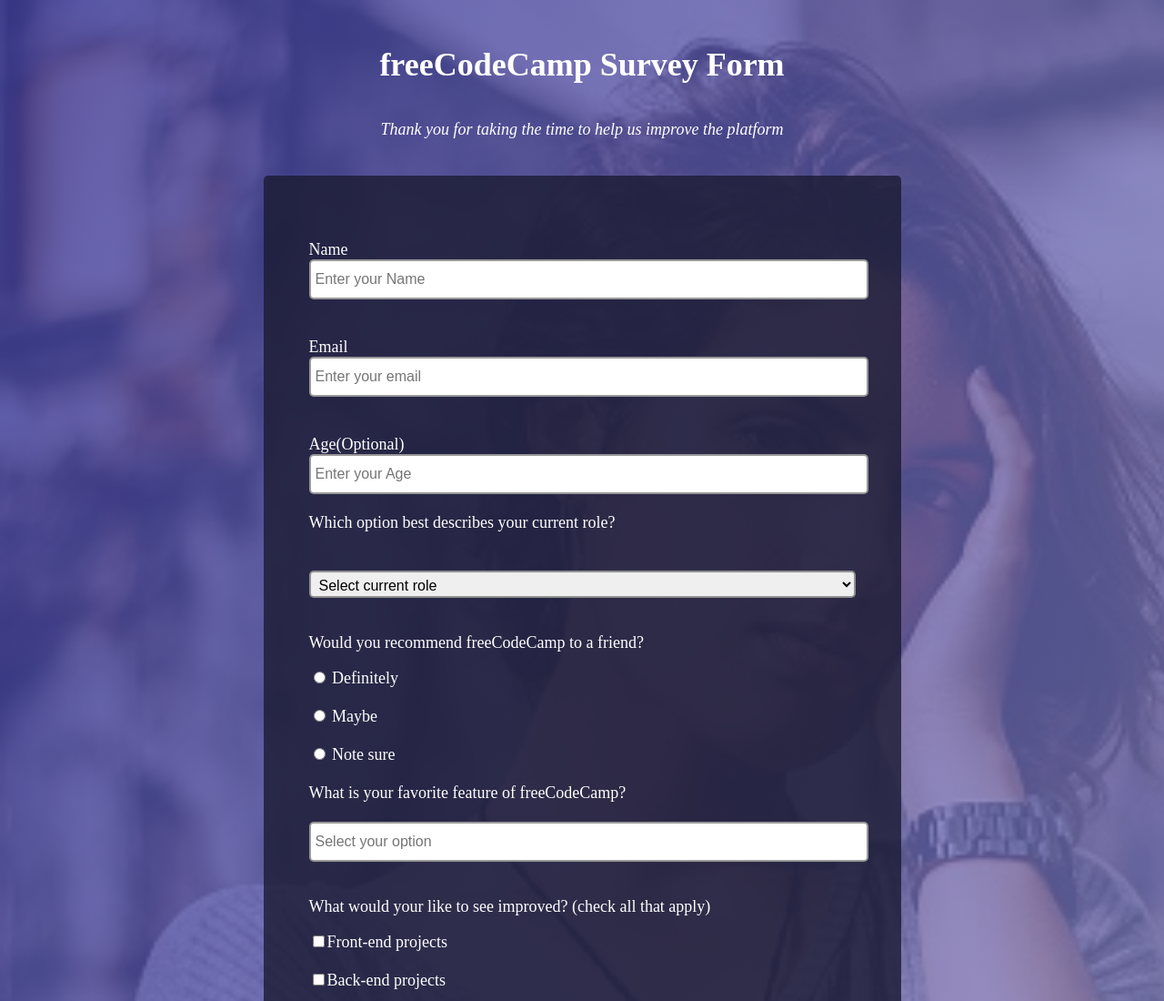
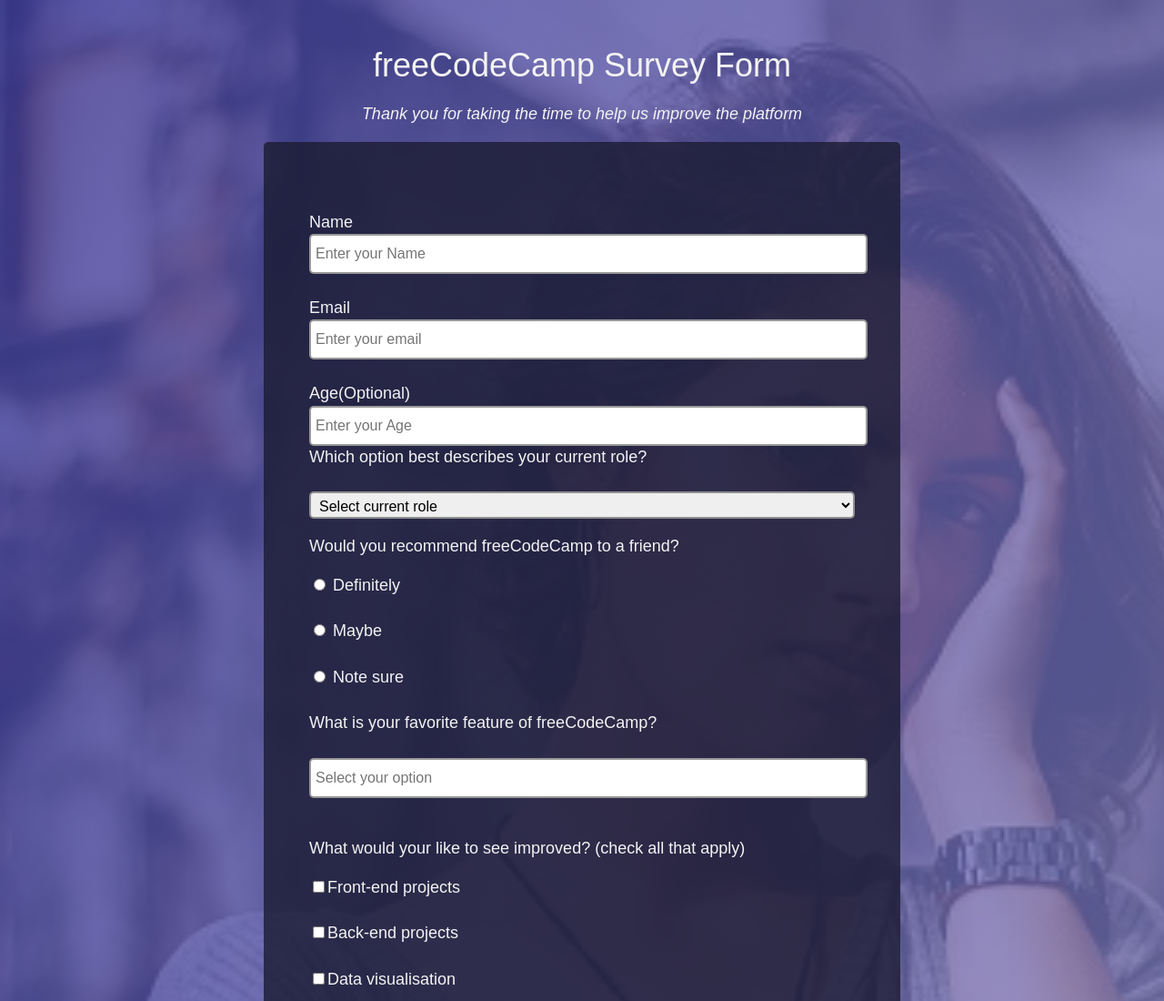
Before and after one commit to Nathanael-Lontsi/Survey-page, a plain HTML site: page index.html in a window 1280 px wide. Shown: the top 1100 px of the page at 91% size. Drawn offline with Linux system fonts and the light colour scheme.

Commit message:
add a number

```diff
--- a/assets/styles/style.css
+++ b/assets/styles/style.css
@@ -1,44 +1,57 @@
-.header{
+* {
+    font-family: 'poppins', sans-serif;
+    line-height: 1.4;
+    font-weight: 400;
+}
+
+.header {
     text-align: center;
     margin-top: 50px;
     margin-bottom: 5px;
     font-size: large;
-    color: #fff;
+    color: #f3f3f3;
 }
-#p{
+
+h1 {
+    font-weight: 400;
+    line-height: 1.2;
+    margin-top: 0;
+    margin-bottom: 20px;
+}
+
+#p {
     font-style: italic;
-    margin-bottom: 5vh;
-    margin-top: 5vh;
+    font-weight: 200;
 
 }
-body{
+body {
     background-image:linear-gradient(115deg, rgba(58,58,158,0.8), rgba(136,136,206,0.7)), url("../images/img-2.jpg");
     background-size: cover;
     background-repeat: no-repeat;
     background-position: fixed;
 }
-#container{
-    max-width: 601px;
+#container {
+    max-width: 600px;
     margin: auto;
     padding: 50px;
     background-color: rgba(27, 27, 50, 0.8);
-    color: #fff;
+    color: #f3f3f3;;
     font-size: large;
     background-position: fixed;
     border-radius: 5px;
 }
-.center{
+.center {
     text-align: center;
-    color: #fff;
+    color: #f3f3f3;;
     font-style: normal;
     font-size: medium;
 }
-.center p{
+.center p {
     font-style: italic;
     font-size: medium;
-    color: #fff;
+    color: #f3f3f3;;
 }
-.border{
+.border {
     width: 100%;
     height: 30px;
     border: 2px solid rgba(0, 0, 0, 0.404);
@@ -46,12 +59,12 @@
     padding: 5px;
     font-size: medium;
 }
-.btn{
+.btn {
     background-color: rgba(46, 219, 112, 0.952);
     font-style: normal;
     font-size: medium;
     border: none;
-    color: #fff;
+    color: #f3f3f3;;
     margin: auto;
     height: 50px;
     width: 100%;
--- a/index.html
+++ b/index.html
@@ -15,19 +15,19 @@
             <div>
                 <input type="text" placeholder="Enter your Name" class="border">
             </div>
-        </div></br>
+        </div>
         <div><br>
             <label for="">Email</label>
             <div>
                 <input type="text" placeholder="Enter your email" class="border">
             </div>
-        </div></br>
+        </div>
         <div><br>
             <label for="">Age(Optional)</label>
             <div>
                 <input type="number" placeholder="Enter your Age" class="border">
-        </div></br>
-            <label for="">Which option best describes your current role?</label><br></br>
+        </div>
+            <label for="">Which option best describes your current role?</label><br>
             <div><br>
                 <select name="" class="border" id="">
                     <option selected value="">Select current role</option>
@@ -37,7 +37,7 @@
                     <option value="">Prefer not to say</option>
                     <option value="">Other</option>
                 </select>
-            </div></br>
+            </div>
         </div>
         <p>Would you recommend freeCodeCamp to a friend?</p>
         <input name="radio" type="radio"> Definitely<br></br>
```
Also changed, not shown: 1 other file.
